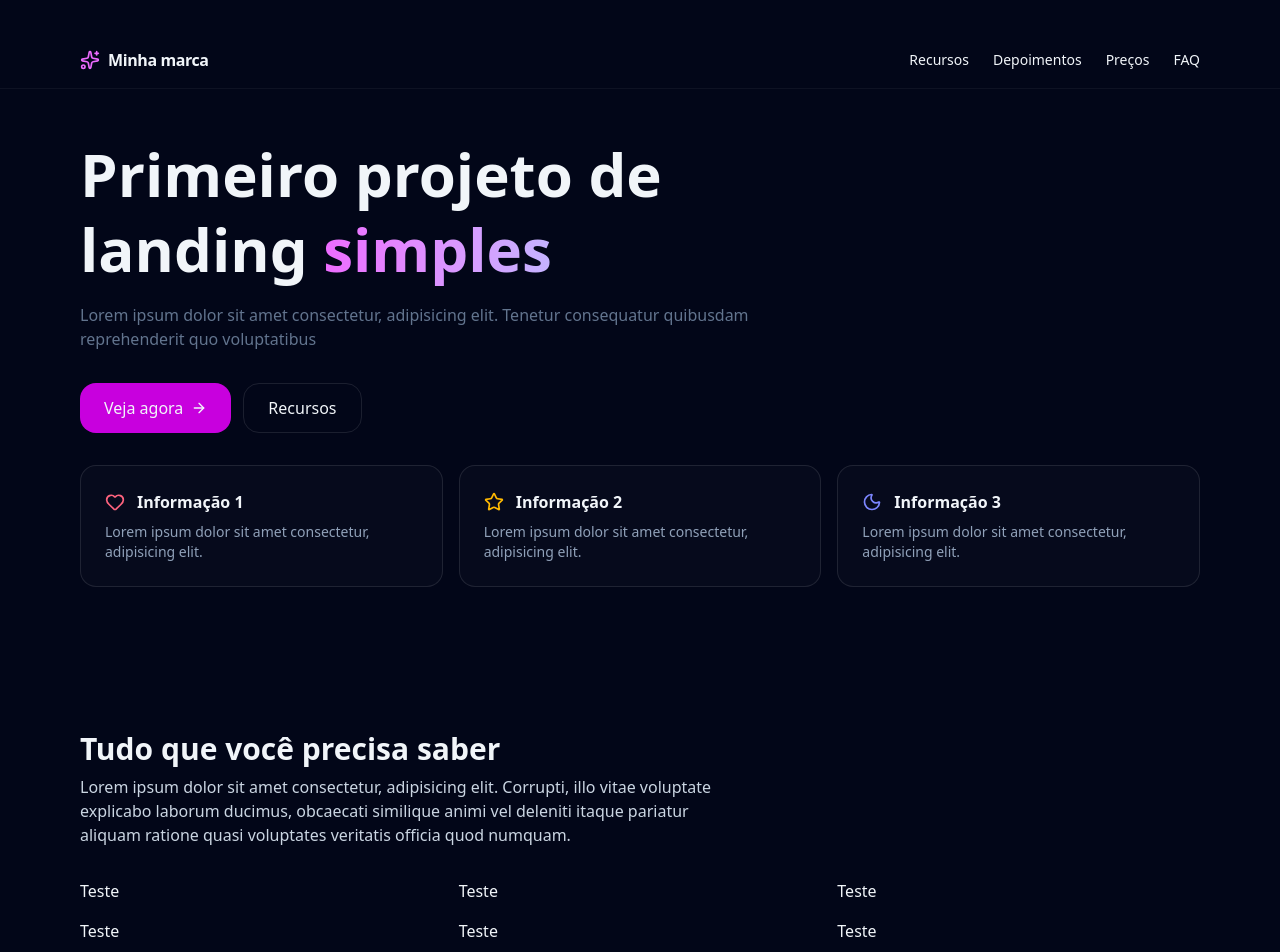
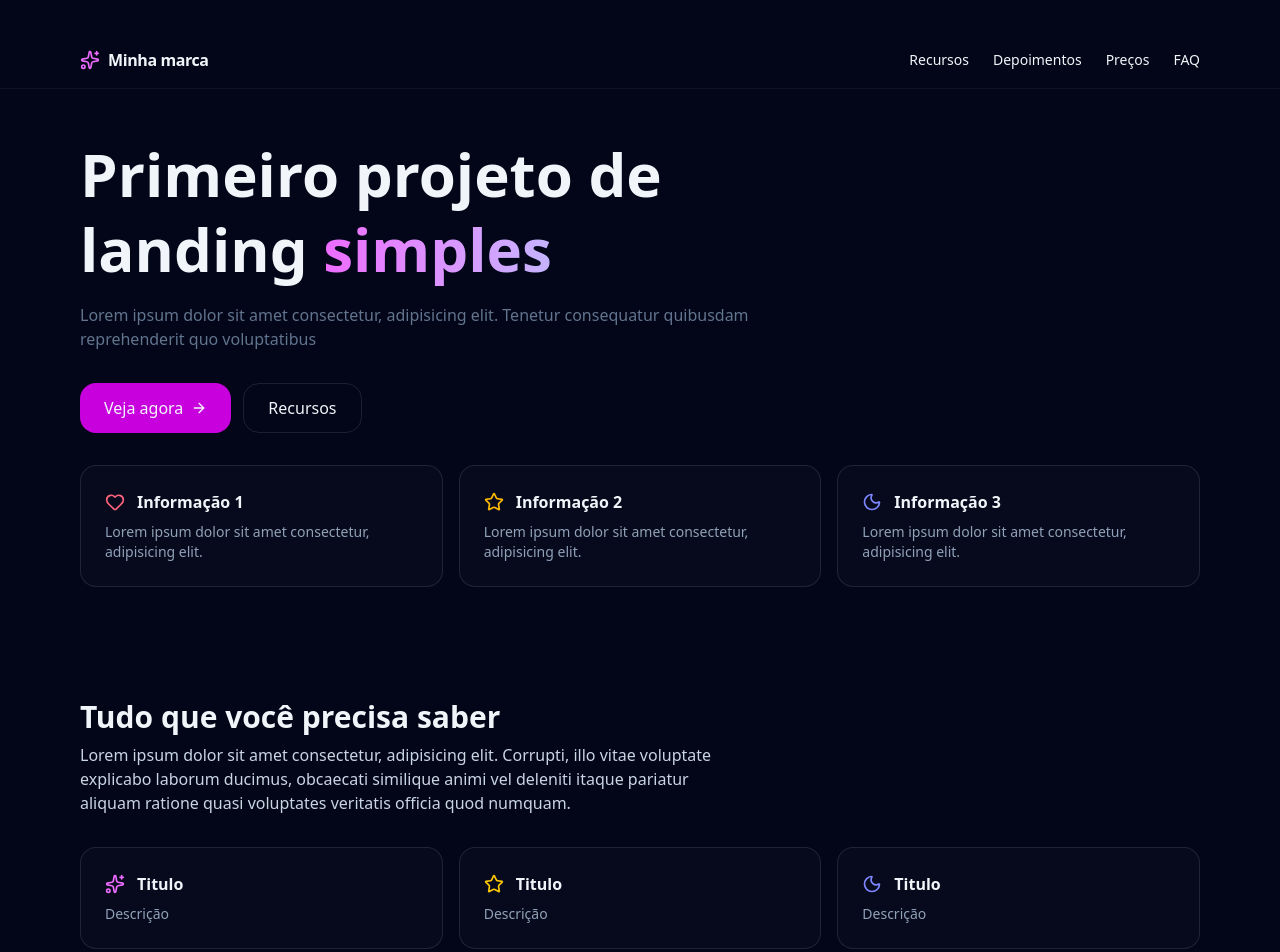
Before and after one commit to Gioomoraes/projeto-site, a React (Vite) app: page / in a window 1280 px wide. Shown: the top 952 px of the page. Built offline with nearby package versions, Linux system fonts and the light colour scheme.

Commit message:
feat: add dynamic rendering to features section

```diff
--- a/src/App.jsx
+++ b/src/App.jsx
@@ -155,7 +155,7 @@ function App() {
         </div>
       </section>
 
-      <section id="features" className="mx-auto max-w-6xl px-4 py-16">
+      <section id="features" className="mx-auto max-w-6xl px-4 py-8">
         <h2 className="text-3xl font-bold">Tudo que você precisa saber</h2>
         <p className="text-slate-300 mt-2 max-w-2xl">
           Lorem ipsum dolor sit amet consectetur, adipisicing elit. Corrupti,
@@ -167,36 +167,45 @@ function App() {
           {[
             {
               title: "Titulo",
-              descc: "Descrição",
+              desc: "Descrição",
               icon: <Sparkles className="size-5 text-fuchsia-400" />,
             },
             {
               title: "Titulo",
-              descc: "Descrição",
+              desc: "Descrição",
               icon: <Star className="size-5 text-yellow-400" />,
             },
             {
               title: "Titulo",
-              descc: "Descrição",
+              desc: "Descrição",
               icon: <Moon className="size-5 text-indigo-400" />,
             },
             {
               title: "Titulo",
-              descc: "Descrição",
+              desc: "Descrição",
               icon: <Sparkles className="size-5 text-fuchsia-400" />,
             },
             {
               title: "Titulo",
-              descc: "Descrição",
+              desc: "Descrição",
               icon: <Sparkles className="size-5 text-fuchsia-400" />,
             },
             {
               title: "Titulo",
-              descc: "Descrição",
+              desc: "Descrição",
               icon: <Sparkles className="size-5 text-fuchsia-400" />,
             },
           ].map((feature) => (
-            <div>Teste</div>
+            <div
+              key={feature.title}
+              className="rounded-2xl border border-white/10 bg-white/[0.02] p-6"
+            >
+              <div className="flex items-center gap-3">
+                {feature.icon}
+                <p className="font-semibold">{feature.title}</p>
+              </div>
+              <p className="text-sm text-slate-400 mt-2">{feature.desc}</p>
+            </div>
           ))}
         </div>
       </section>
```
